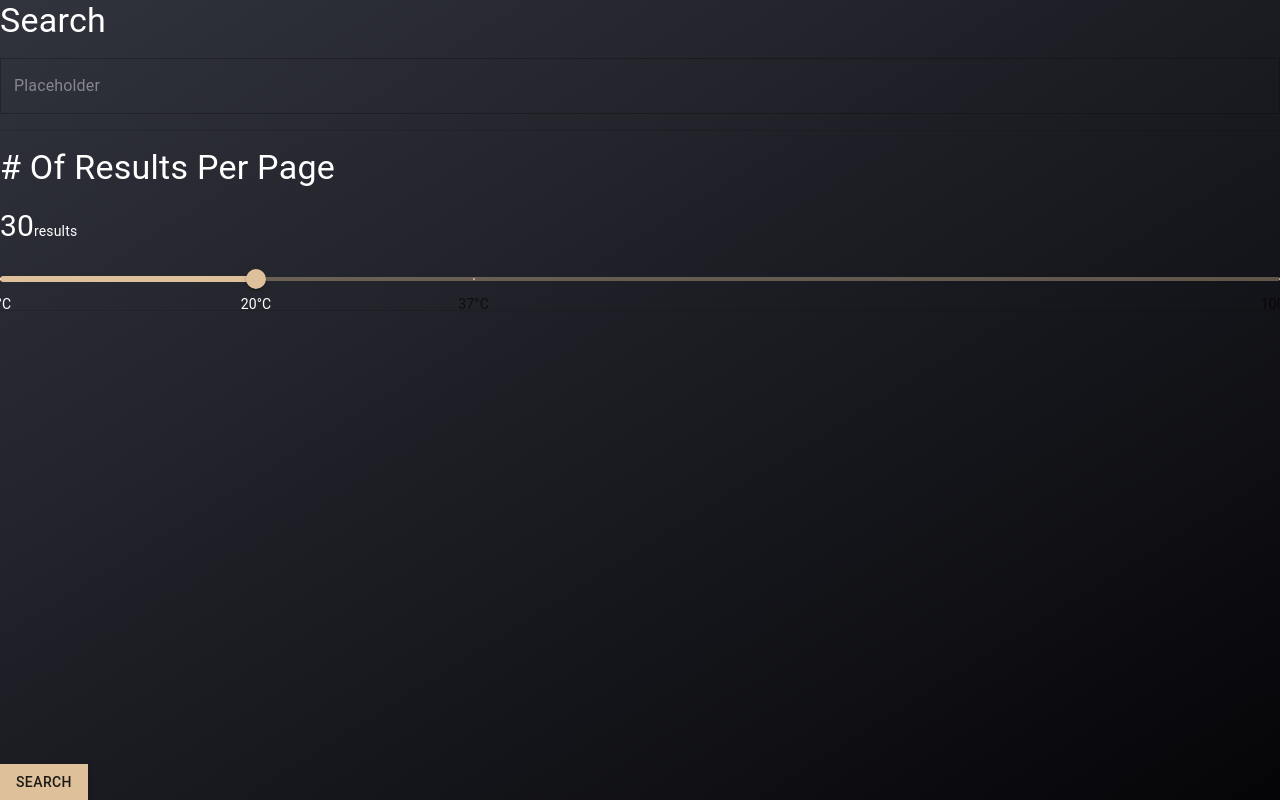
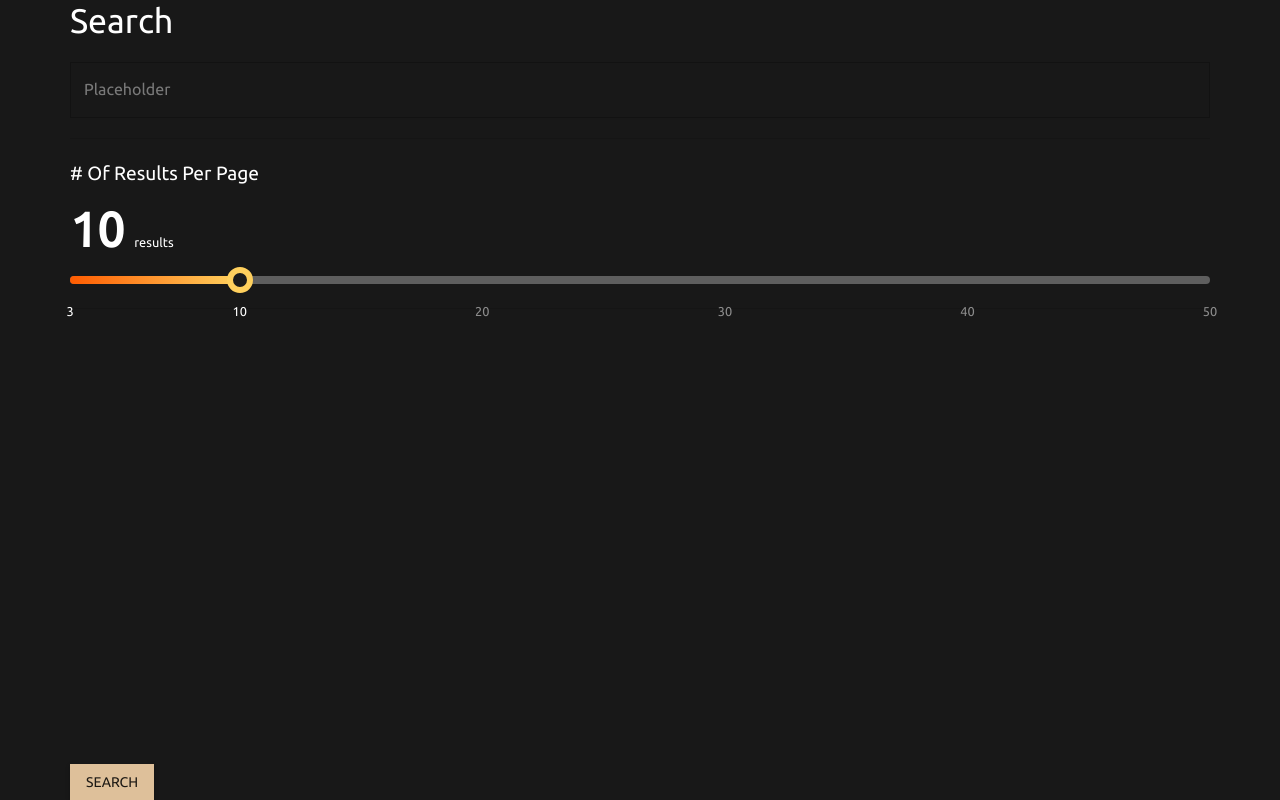
Before and after one commit to AlphonHung/aha_recruit_exam, a React app: page / in a window 1280 px wide. Built offline with nearby package versions, Linux system fonts and the light colour scheme.

Commit message:
Add font, custom slider

```diff
--- a/src/App.tsx
+++ b/src/App.tsx
@@ -10,7 +10,7 @@ import MainRoute from './routers/MainRoute';
 const App = () => (
     <ThemeProvider theme={theme}>
         <CssBaseline />
-        <Box height={1} sx={{ position: 'relative', background: theme.custom.backgroundLinear, overflowY: 'scroll' }}>
+        <Box height={1} sx={{ position: 'relative', overflowY: 'scroll' }}>
             <BrowserRouter>
                 <MainRoute />
             </BrowserRouter>
--- a/src/assets/index.html
+++ b/src/assets/index.html
@@ -18,6 +18,9 @@
     <meta property="og:site_name" content="" />
     <link rel="stylesheet" href="https://cdnjs.cloudflare.com/ajax/libs/animate.css/3.5.2/animate.min.css">
     </link>
+    <link rel="preconnect" href="https://fonts.googleapis.com">
+    <link rel="preconnect" href="https://fonts.gstatic.com" crossorigin>
+    <link href="https://fonts.googleapis.com/css2?family=Ubuntu&display=swap" rel="stylesheet">
 </head>
 
 <body>
--- /dev/null
+++ b/src/components/PageSizeSlider.tsx
@@ -0,0 +1,88 @@
+import React, { useRef } from 'react';
+import Slider from '@mui/material/Slider';
+
+const sliderMarks = [
+    {
+        value: 3,
+        label: '3',
+    },
+    {
+        value: 10,
+        label: '10',
+    },
+    {
+        value: 20,
+        label: '20',
+    },
+    {
+        value: 30,
+        label: '30',
+    },
+    {
+        value: 40,
+        label: '40',
+    },
+    {
+        value: 50,
+        label: '50',
+    },
+];
+
+const sliderStyle = {
+    color: '#FFD05D',
+    height: 8,
+    padding: '4px 0',
+    '& .MuiSlider-rail': {
+        backgroundColor: '#FFFFFF',
+        opacity: 0.3
+    },
+    '& .MuiSlider-track': {
+        border: 'none',
+        backgroundImage: 'linear-gradient(to right, #FF5C01, #FFD25F)'
+    },
+    '& .MuiSlider-thumb': {
+        height: 26,
+        width: 26,
+        backgroundColor: '#1B1B1B',
+        border: '6px solid currentColor',
+        '&:focus, &:hover, &.Mui-active, &.Mui-focusVisible': {
+            boxShadow: 'inherit',
+        },
+        '&:before': {
+            display: 'none',
+        },
+    },
+    '& .MuiSlider-mark': {
+        display: 'none',
+    },
+    '& .MuiSlider-markLabel': {
+        fontSize: '0.8rem',
+        color: '#FFFFFF',
+        opacity: 0.5
+    },
+    '& .MuiSlider-markLabelActive': {
+        opacity: 1
+    }
+}
+
+/** A custom slider for change query's page size.
+ *
+ * @param defaultValue A initial value of slider.
+ * @param handleChange Callback function that is fired when the slider's value changed.
+ */
+export function PageSizeSlider(props: { defaultValue: number; handleChange: (event: Event, newValue: number | number[], activeThumb: number) => void; }) {
+    const defaultValueRef = useRef(props.defaultValue);
+
+    return (
+        <Slider
+            aria-label="SearchCount"
+            defaultValue={defaultValueRef.current}
+            onChange={props.handleChange}
+            step={null}
+            min={3}
+            max={50}
+            marks={sliderMarks}
+            sx={sliderStyle}
+        />
+    )
+}
--- a/src/styles/theme.ts
+++ b/src/styles/theme.ts
@@ -22,21 +22,37 @@ declare module '@mui/material/styles' {
 
 // 產生器 https://bareynol.github.io/mui-theme-creator/
 const theme = createTheme({
+    spacing: 10,
     palette: {
         primary: {
             main: 'rgb(222, 192, 154)',
         },
-        secondary: {
-            main: '#ff0057',
-        },
         text: {
             primary: '#ffffff',
+        },
+        background: {
+            default: '#181818',
         },
         contrastThreshold: 3,
         tonalOffset: 0.2,
     },
     shape: {
         borderRadius: 0
+    },
+    typography: {
+        fontFamily: [
+            'Ubuntu',
+            '-apple-system',
+            'BlinkMacSystemFont',
+            '"Segoe UI"',
+            'Roboto',
+            '"Helvetica Neue"',
+            'Arial',
+            'sans-serif',
+            '"Apple Color Emoji"',
+            '"Segoe UI Emoji"',
+            '"Segoe UI Symbol"',
+        ].join(','),
     },
     custom: {
         backgroundLinear: 'linear-gradient(to right bottom, rgb(49, 51, 61), rgb(5, 5, 8))',
--- a/src/views/Home.tsx
+++ b/src/views/Home.tsx
@@ -1,32 +1,24 @@
-import React from 'react';
+import React, { useState, useCallback } from 'react';
+import Container from '@mui/material/Container';
 import Box from '@mui/material/Box';
 import Stack from '@mui/material/Stack';
 import Typography from '@mui/material/Typography';
 import TextField from '@mui/material/TextField';
 import Divider from '@mui/material/Divider';
-import Slider from '@mui/material/Slider';
 import Button from '@mui/material/Button';
+import { PageSizeSlider } from '../components/PageSizeSlider';
 
-const sliderMarks = [
-    {
-        value: 0,
-        label: '0°C',
-    },
-    {
-        value: 20,
-        label: '20°C',
-    },
-    {
-        value: 37,
-        label: '37°C',
-    },
-    {
-        value: 100,
-        label: '100°C',
-    },
-];
+export const Home = () => {
+    const [pageSize, setPageSize] = useState(10);
 
-export const Home = () => (
+    const handleChange = useCallback((event: Event, newValue: number | number[], activeThumb: number) => {
+        if (typeof newValue === 'number') {
+            setPageSize(newValue);
+        }
+    }, [])
+
+    return (
+        <Container maxWidth={'lg'}>
             <Box height={1}>
                 <Stack height={1} flex={1} spacing={2}>
                     <Typography variant="h4" component="h4">Search</Typography>
@@ -35,21 +27,18 @@ export const Home = () => (
                         placeholder="Placeholder"
                     />
                     <Divider />
-            <Typography variant="h4" component="h4"># Of Results Per Page</Typography>
-            <Typography variant="body2" component="div">
-                <span style={{ fontSize: 30 }}>30</span>
+                    <Typography variant="h5" component="h5" fontSize={'1.2rem'} lineHeight={1.5}># Of Results Per Page</Typography>
+                    <Typography variant="body1" component="p" fontSize={'0.8rem'}>
+                        <span style={{ fontSize: 48, fontWeight: 700, marginRight: 10, lineHeight: 0.875 }}>{pageSize}</span>
                         results
                     </Typography>
-            <Slider
-                defaultValue={20}
-                step={null}
-                valueLabelDisplay="auto"
-                marks={sliderMarks}
-            />
+                    <PageSizeSlider defaultValue={pageSize} handleChange={handleChange} />
                     <Divider />
                     <Box flex={1} display={'flex'} justifyContent={"flex-start"} alignItems={"flex-end"}>
                         <Button variant="contained">SEARCH</Button>
                     </Box>
                 </Stack>
             </Box>
+        </Container>
     )
+}
```
Lines whose indentation alone changed are shown as unchanged.
